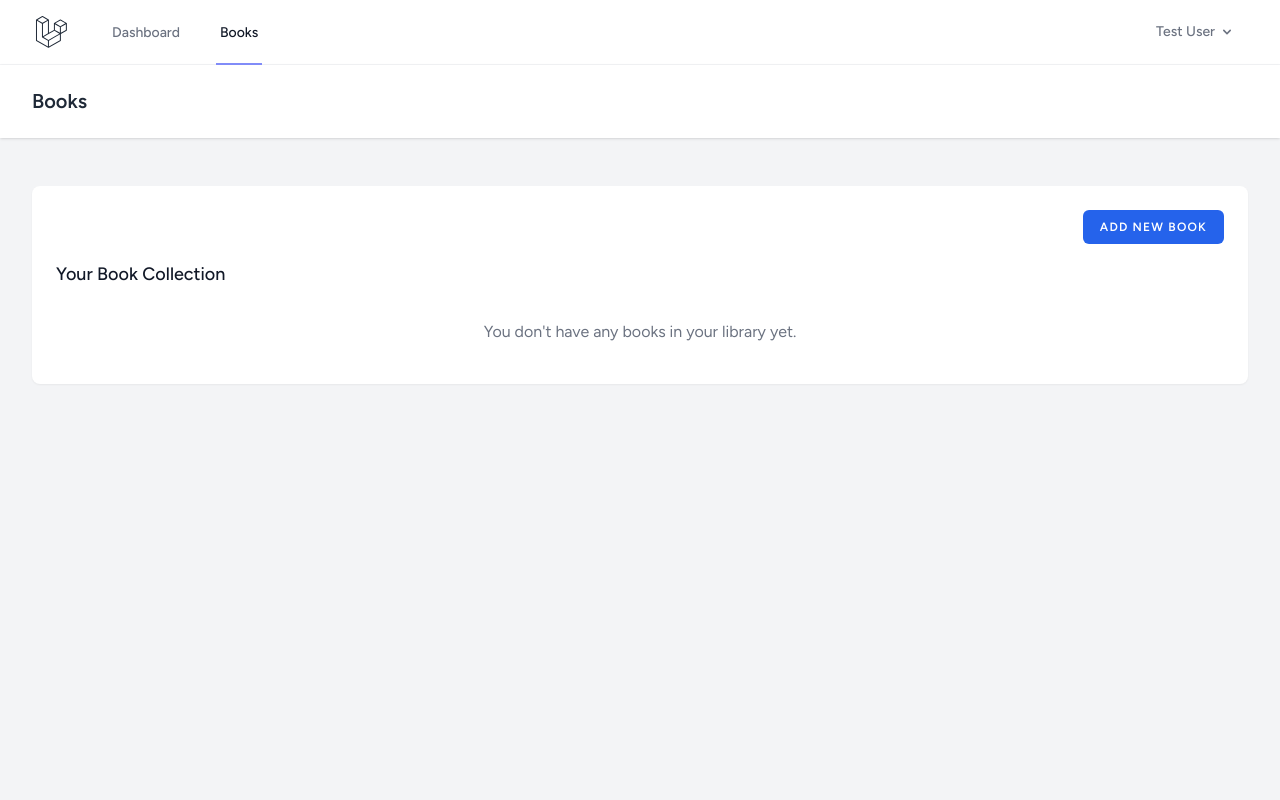
After one commit to Laxradil/library-system, a Laravel app: page /books in a window 1280 px wide. The commit adds this page. Run offline with Laravel 12, Linux system fonts and the light colour scheme; a user stored in the database is signed in; data comes from the database, SQL or seed files in the repository; data that the repository does not hold is empty; style sheets or scripts are compiled from the project's sources.

Commit message:
Completed Week 2: Added create and show books feature

```diff
--- /dev/null
+++ b/app/Http/Controllers/BookController.php
@@ -0,0 +1,44 @@
+<?php
+
+namespace App\Http\Controllers;
+
+// Add this line at the top, right after "use Illuminate\Http\Request;"
+use App\Models\Book;
+use Illuminate\Http\Request;
+
+class BookController extends Controller
+{
+    public function index()
+    {
+        // Get all books from the database, newest first
+        $books = Book::latest()->get();
+
+        // Send the user to a view file, and pass the $books variable to it
+        return view('books.index', [
+            'books' => $books,
+        ]);
+    }
+
+    // This function just shows the page with the form
+    public function create()
+    {
+        return view('books.create');
+    }
+
+    // This function validates and saves the new book
+    public function store(Request $request)
+    {
+        // 1. Validate the incoming data
+        $validated = $request->validate([
+            'title' => 'required|string|max:255',
+            'author' => 'required|string|max:255',
+            'description' => 'nullable|string',
+        ]);
+
+        // 2. Create the new book in the database
+        Book::create($validated);
+
+        // 3. Redirect the user back to the main books list
+        return redirect(route('books.index'));
+    }
+}
--- /dev/null
+++ b/app/Models/Book.php
@@ -0,0 +1,22 @@
+<?php
+
+namespace App\Models;
+
+use Illuminate\Database\Eloquent\Factories\HasFactory;
+use Illuminate\Database\Eloquent\Model;
+
+class Book extends Model
+{
+    use HasFactory;
+
+    /**
+     * The attributes that are mass assignable.
+     *
+     * @var array<int, string>
+     */
+    protected $fillable = [
+        'title',
+        'author',
+        'description',
+    ];
+}
--- /dev/null
+++ b/resources/views/books/index.blade.php
@@ -0,0 +1,41 @@
+<x-app-layout>
+    <x-slot name="header">
+        <h2 class="font-semibold text-xl text-gray-800 leading-tight">
+            {{ __('Books') }}
+        </h2>
+    </x-slot>
+
+    <div class="py-12">
+        <div class="max-w-7xl mx-auto sm:px-6 lg:px-8">
+            <div class="bg-white overflow-hidden shadow-sm sm:rounded-lg">
+                <div class="p-6 text-gray-900">
+
+                    <div class="flex justify-end mb-4">
+                        <a href="{{ route('books.create') }}" class="inline-flex items-center px-4 py-2 bg-blue-600 border border-transparent rounded-md font-semibold text-xs text-white uppercase tracking-widest hover:bg-blue-500">
+                            Add New Book
+                        </a>
+                    </div>
+
+                    <h3 class="text-lg font-medium text-gray-900 mb-4">
+                        Your Book Collection
+                    </h3>
+
+                    <div class="space-y-4">
+                        @forelse ($books as $book)
+                            <div class="p-4 border rounded-lg">
+                                <h4 class="text-xl font-bold">{{ $book->title }}</h4>
+                                <p class="text-sm text-gray-600">by {{ $book->author }}</p>
+                                <p class="mt-2">{{ $book->description }}</p>
+                            </div>
+                        @empty
+                            <div class="p-4 text-center text-gray-500">
+                                You don't have any books in your library yet.
+                            </div>
+                        @endforelse
+                    </div>
+
+                </div>
+            </div>
+        </div>
+    </div>
+</x-app-layout>
--- a/resources/views/layouts/navigation.blade.php
+++ b/resources/views/layouts/navigation.blade.php
@@ -14,6 +14,9 @@
                 <div class="hidden space-x-8 sm:-my-px sm:ms-10 sm:flex">
                     <x-nav-link :href="route('dashboard')" :active="request()->routeIs('dashboard')">
                         {{ __('Dashboard') }}
+                    </x-nav-link>
+                    <x-nav-link :href="route('books.index')" :active="request()->routeIs('books.index')">
+                        {{ __('Books') }}
                     </x-nav-link>
                 </div>
             </div>
--- a/routes/web.php
+++ b/routes/web.php
@@ -1,5 +1,7 @@
 <?php
 
+
+use App\Http\Controllers\BookController;
 use App\Http\Controllers\ProfileController;
 use Illuminate\Support\Facades\Route;
 
@@ -17,4 +19,17 @@ Route::middleware('auth')->group(function () {
     Route::delete('/profile', [ProfileController::class, 'destroy'])->name('profile.destroy');
 });
 
+// Add this entire block at the bottom of routes/web.php
+
+Route::middleware(['auth'])->group(function () {
+    // This will be our main page to list all books
+    Route::get('/books', [BookController::class, 'index'])->name('books.index');
+
+    // This will be the page with the "Add New Book" form
+    Route::get('/books/create', [BookController::class, 'create'])->name('books.create');
+
+    // This route will handle the form submission
+    Route::post('/books', [BookController::class, 'store'])->name('books.store');
+});
+
 require __DIR__.'/auth.php';
```
Also changed, not shown: resources/views/books/create.blade.php (added, +42 -0 lines), database/migrations/2025_11_14_133306_create_books_table.php (added).
